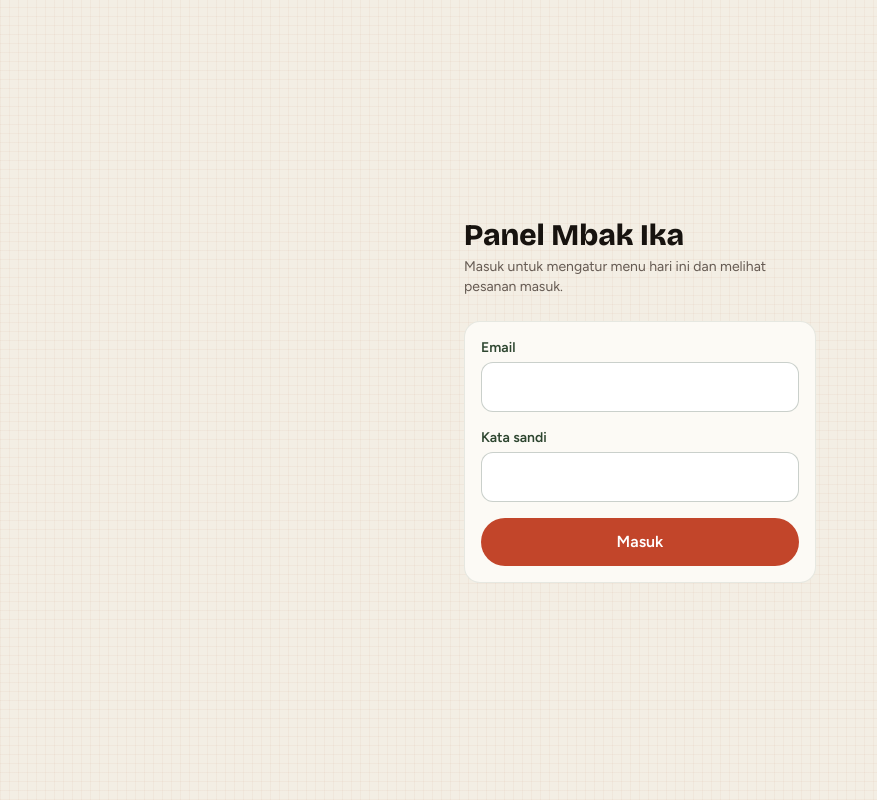
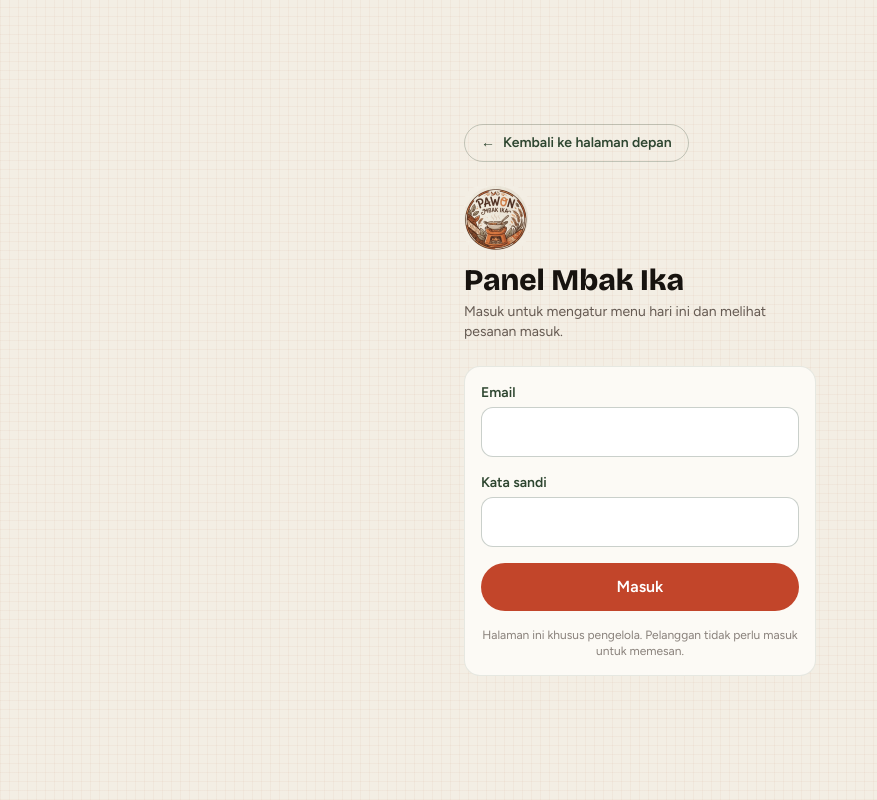
Before and after one commit to japarremote-design/pawon-mbak-ika, a Next.js app: page /admin/login in a window 1280 px wide. Shown: the whole page, without its empty margins (0-877 px from the left). Built offline with nearby package versions, Linux system fonts and the light colour scheme; no server answers.

Commit message:
Add files via upload

```diff
--- a/app/admin/layout.tsx
+++ b/app/admin/layout.tsx
@@ -33,9 +33,14 @@ export default function AdminLayout({ children }: { children: React.ReactNode })
         <p className="text-ink/70">
           Akun {user?.email || 'ini'} tidak terdaftar sebagai pengelola.
         </p>
-        <button className="btn-garis mt-4" onClick={() => signOut(getAuthKlien())}>
+        <div className="mt-4 flex flex-wrap justify-center gap-3">
+          <button className="btn-garis" onClick={() => signOut(getAuthKlien())}>
             Keluar
           </button>
+          <Link href="/" className="btn text-ink/60 hover:text-daun">
+            ← Kembali ke halaman depan
+          </Link>
+        </div>
       </div>
     );
   }
@@ -57,6 +62,14 @@ export default function AdminLayout({ children }: { children: React.ReactNode })
               </Link>
             ))}
           </nav>
+          <div className="flex shrink-0 items-center gap-3">
+            <Link
+              href="/"
+              className="whitespace-nowrap text-sm font-semibold text-daun hover:underline"
+              title="Lihat halaman yang dilihat pelanggan"
+            >
+              Lihat situs
+            </Link>
             <button
               onClick={() => signOut(getAuthKlien())}
               className="whitespace-nowrap text-sm font-semibold text-ink/60 hover:text-sambal"
@@ -64,6 +77,7 @@ export default function AdminLayout({ children }: { children: React.ReactNode })
               Keluar
             </button>
           </div>
+        </div>
       </header>
       <div className="mx-auto w-full max-w-4xl px-4 py-6">{children}</div>
     </div>
--- a/app/admin/login/page.tsx
+++ b/app/admin/login/page.tsx
@@ -1,5 +1,7 @@
 'use client';
 
+import Link from 'next/link';
+import Image from 'next/image';
 import { useRouter } from 'next/navigation';
 import { useState } from 'react';
 import { signInWithEmailAndPassword } from 'firebase/auth';
@@ -31,6 +33,20 @@ export default function Login() {
 
   return (
     <main className="mx-auto flex min-h-dvh w-full max-w-sm flex-col justify-center px-4">
+      <Link
+        href="/"
+        className="mb-6 inline-flex items-center gap-2 self-start rounded-full border border-daun/25 px-4 py-2 text-sm font-semibold text-daun transition hover:bg-daun hover:text-paper"
+      >
+        <span aria-hidden>←</span> Kembali ke halaman depan
+      </Link>
+
+      <Image
+        src="/logo.png"
+        alt="Pawon Mbak Ika"
+        width={72}
+        height={72}
+        className="mb-3 h-16 w-16 rounded-2xl"
+      />
       <h1 className="font-display text-3xl font-extrabold">Panel Mbak Ika</h1>
       <p className="mt-1 text-sm text-ink/70">
         Masuk untuk mengatur menu hari ini dan melihat pesanan masuk.
@@ -68,6 +84,9 @@ export default function Login() {
         <button onClick={masuk} disabled={proses} className="btn-utama w-full disabled:opacity-60">
           {proses ? 'Memeriksa…' : 'Masuk'}
         </button>
+        <p className="text-center text-xs text-ink/55">
+          Halaman ini khusus pengelola. Pelanggan tidak perlu masuk untuk memesan.
+        </p>
       </div>
     </main>
   );
```
Lines whose indentation alone changed are shown as unchanged.
